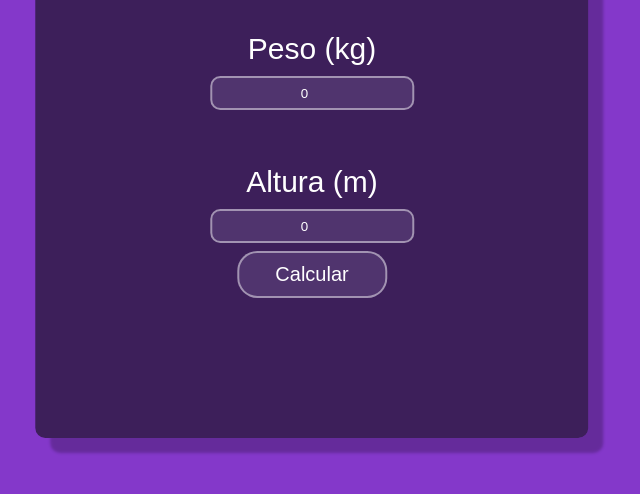
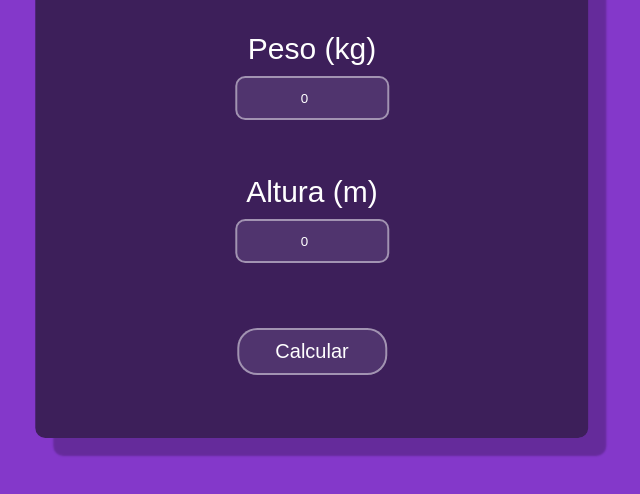
Before and after one commit to DicousDev/Imc, a plain HTML site: page index.html in a window 1280 px wide. Shown: the part 242-736 px from the top of the page, without its empty margins (328-968 px from the left). Drawn offline with Linux system fonts and the light colour scheme.

Commit message:
Ajustes no css

```diff
--- a/style.css
+++ b/style.css
@@ -18,7 +18,7 @@ fieldset {
     border-radius: 10px;
     background-color: #3d1f5a;
     border: 0;
-    box-shadow: 15px 15px 3px rgba(0, 0, 0, 0.233);
+    box-shadow: 18px 18px 2px #0000003b;
     height: 500px;
 }
 
@@ -28,6 +28,7 @@ h1 {
 }
 
 label {
+    position: relative;
     text-align: center;
     font-size: 30px;
     display: block;
@@ -37,13 +38,13 @@ label {
 
 input {
     position: relative;
-    width: 200px;
-    height: 30px;
+    width: 150px;
+    height: 40px;
     left: 50%;
     transform: translateX(-50%);
     margin: 5px auto;
     text-align: center;
-    border: 2px solid rgba(255, 255, 255, 0.466);
+    border: 2px solid #ffffff77;
     border-radius: 10px;
     background-color: #50346e;
     color: white;
@@ -56,16 +57,19 @@ input {
 button {
     position: relative;
     width: 150px;
-    top: 15%;
     left: 50%;
-    transform: translate(-50%, -15%);
+    margin-top: 50px;
+    transform: translateX(-50%);
     background-color: #50346e;
     color: white;
-    border: 2px solid  rgba(255, 255, 255, 0.466);
+    border: 2px solid  #ffffff77;
     border-radius: 20px;
-
     padding: 10px;
     font-size: 20px;
+}
+
+button:hover {
+    cursor: pointer;
 }
 
 .peso, .altura {
```
